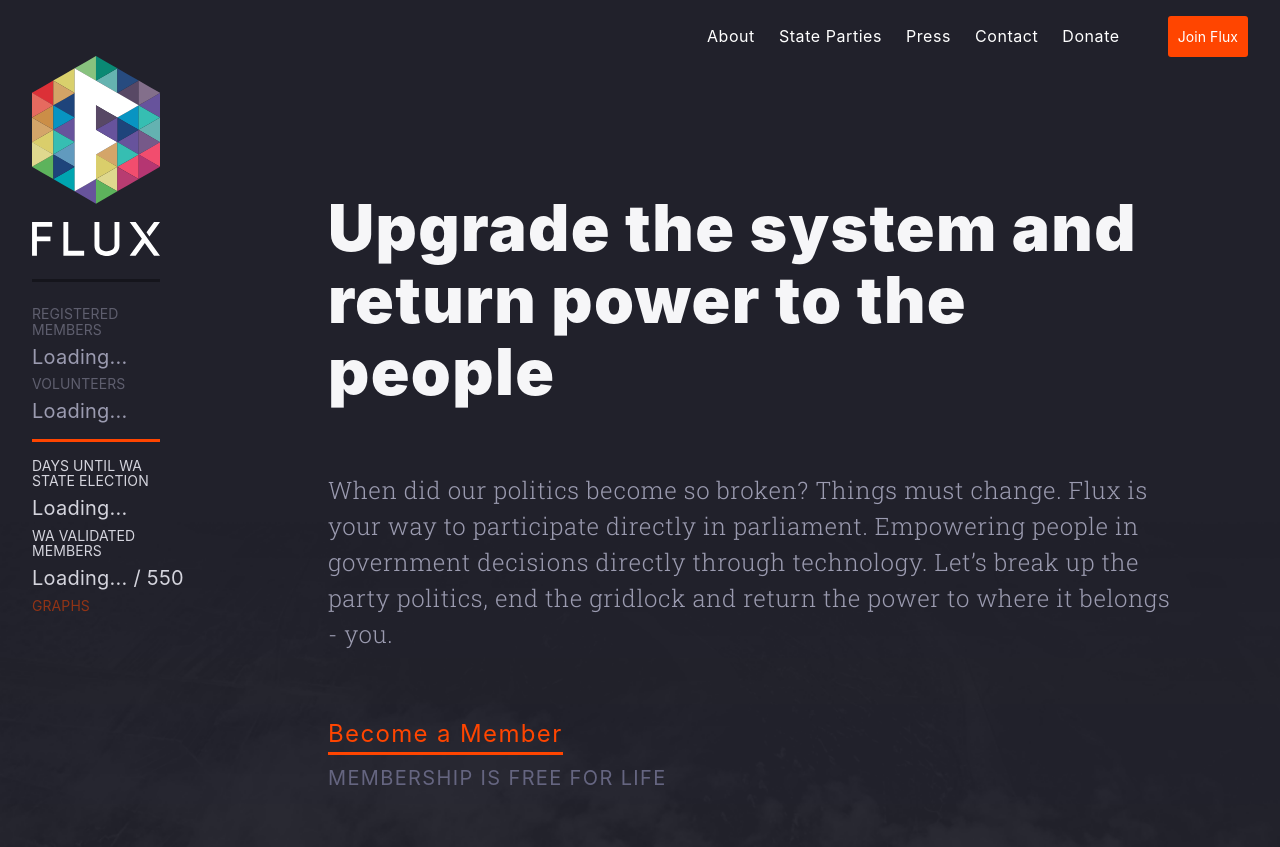
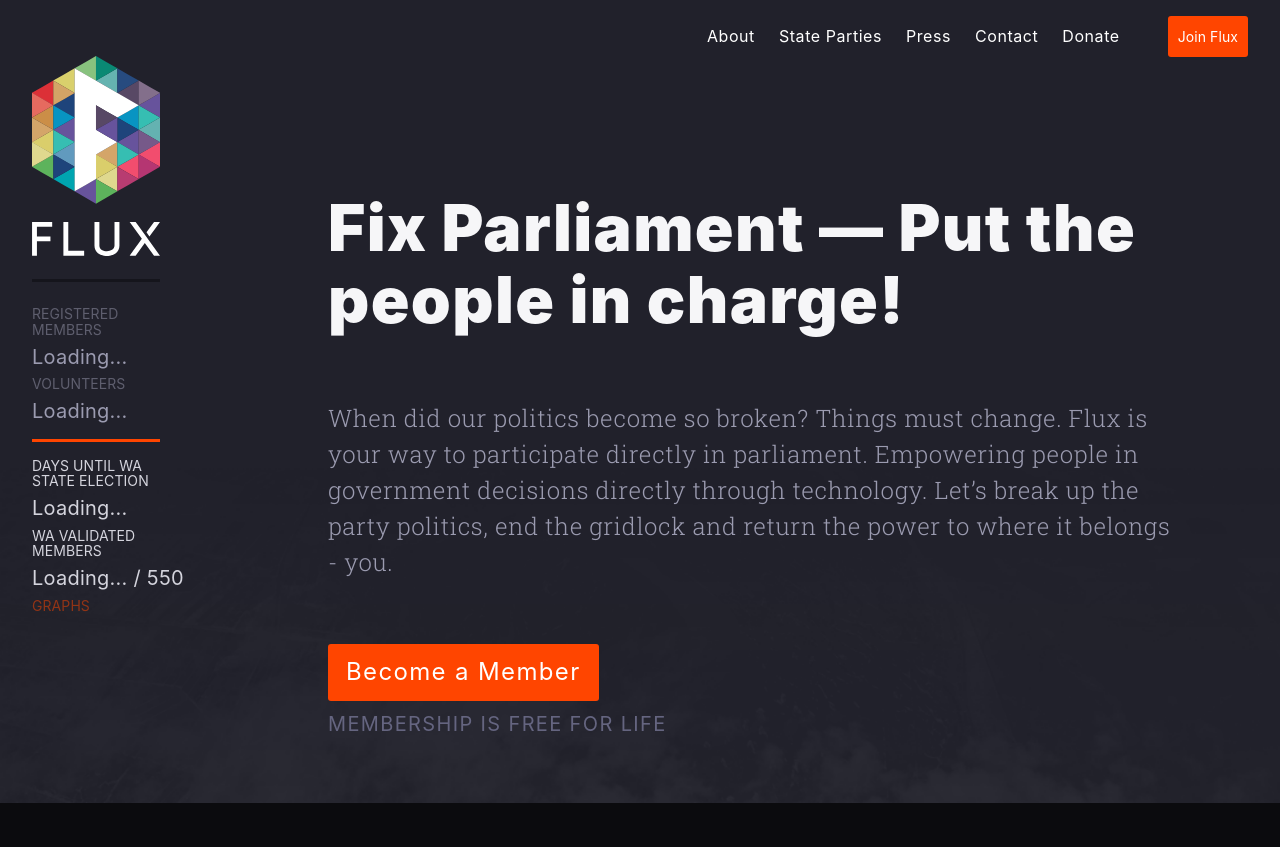
Before and after one commit to voteflux/flux-website-v2, a Jekyll site: the page built from index.html, in a window 1280 px wide and 1400 px high. Shown: the top 847 px of the window. Built offline with Jekyll 4.4.1, drawn with Linux system fonts in a browser that asks for light colours; grey boxes are pictures that could not be loaded.

Commit message:
Fix up CTA buttons and add new headline

```diff
--- a/index.html
+++ b/index.html
@@ -6,7 +6,7 @@
 home: true
 
 # Top hero section
-hero-title: Upgrade the system and return power to the people
+hero-title: Fix Parliament &mdash; Put the people in charge!
 hero-copy: >
   When did our politics become so broken? Things must change. Flux is your way to
   participate directly in parliament. Empowering people in government decisions directly
@@ -104,7 +104,7 @@
           {{ page.hero-copy }}
         </p>
         <div class="inline-block">
-          <a href="{{site.baseurl}}/signup" class="h2 letter-spacing-1 accent border-bottom inline-block">
+          <a href="{{site.baseurl}}/signup" class="btn btn-primary h2 letter-spacing-1 border-bottom inline-block">
             {{ page.hero-action }}
           </a>
           <span class="gray h3 block caps mt1 letter-spacing-1">Membership is free for life</span>
@@ -173,6 +173,9 @@
           <div class="mb3">
             <a data-sumome-share-id="b6279140-56da-424e-9e95-54d26518c49d"></a>
           </div>
+        <a href="{{site.baseurl}}/signup" class="btn btn-primary h2">
+          Join Now!
+        </a>
       </div>
 
       <div class="lg-col-8 px2">
@@ -189,7 +192,7 @@
 {% endif %}
 
 <!-- PUNT  -->
-  {% if false %}
+  {% if false %}  <!-- Change this to true to show PUNT -->
 <section class="height-40vh py2 sm-py4 relative bg-dark-gray px2 md-px2">
   <div class="max-width-4 mx-auto relative z2sm-pr4">
     <div class="lg-flex mxn2">
@@ -245,6 +248,7 @@
               font-size="h0 line-height-2"
               font-weight="bold" %}
 
+              <div id="recent-posts-section">
                 {% for post in site.posts %}
                 <div class="post">
                   <h1 class="h1 regular"><a class="underline" href="{{ post.url }}">{{ post.title }}</a> <small>&mdash; {{ post.date | date: "%Y-%m-%d" }}</small></h1>
@@ -253,6 +257,7 @@
                   </div>
                 </div>
                 {% endfor %}
+              </div>
             </div>
           </div>
         </div>
```
Lines whose indentation alone changed are shown as unchanged.
